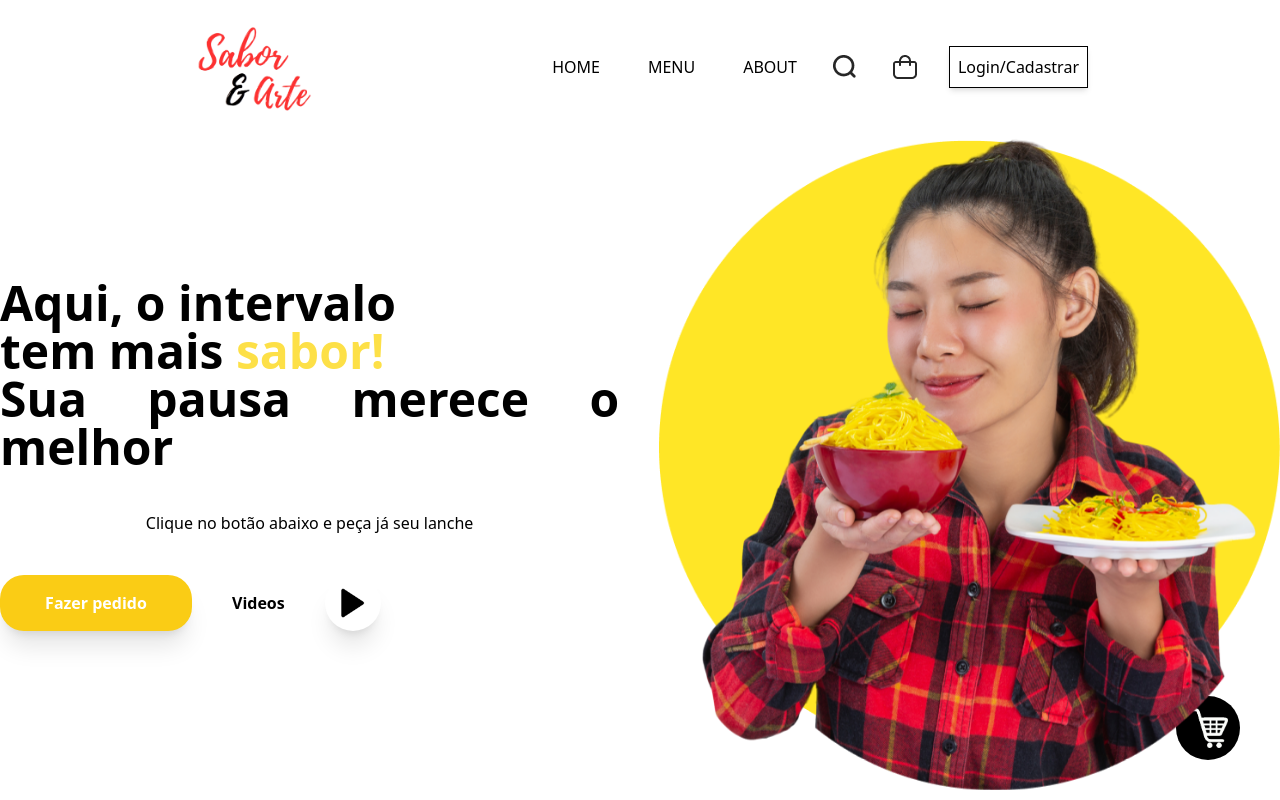
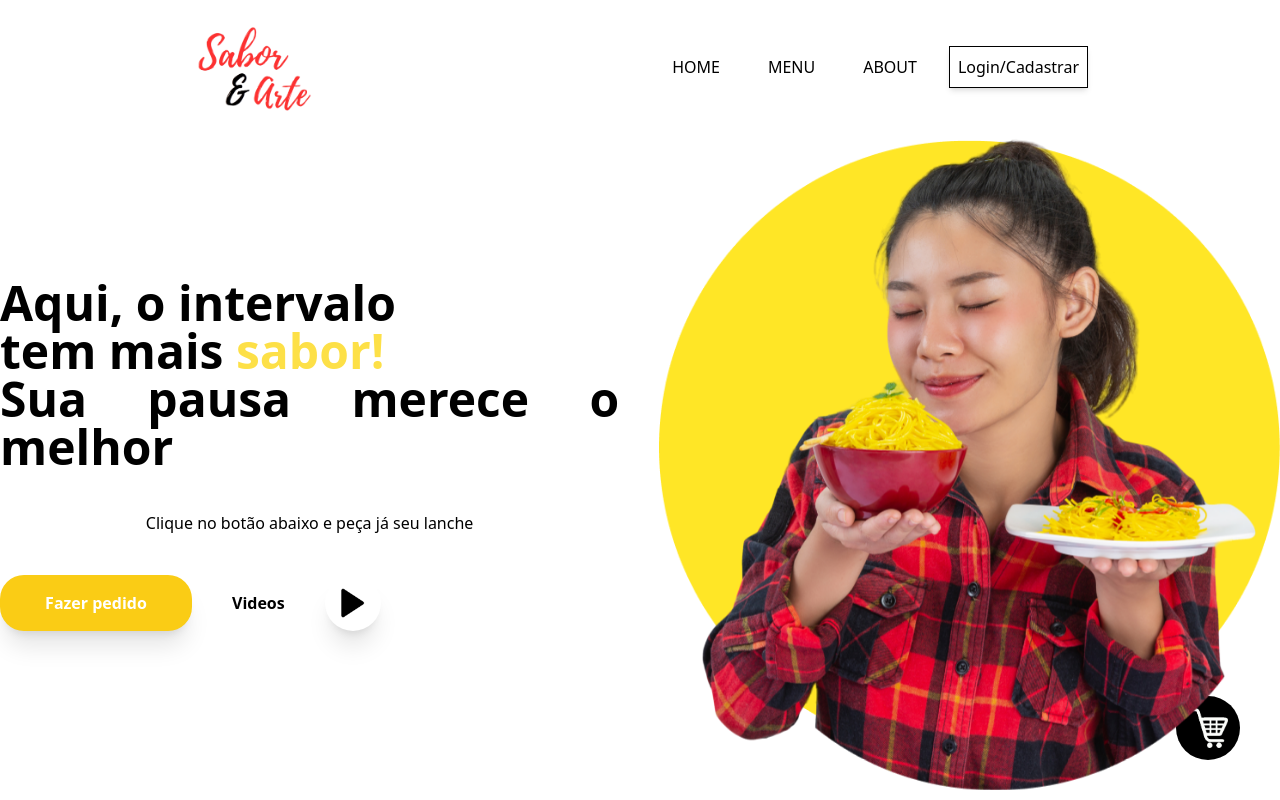
Before and after one commit to FernandesLR/Restaurante, a React (Vite) app in the folder frontend/: page / in a window 1280 px wide. Shown: the top 800 px of the page. Built offline with nearby package versions, Linux system fonts and the light colour scheme.

Commit message:
Feat: remove os itens search e bag do header

```diff
--- a/frontend/src/components/Header.jsx
+++ b/frontend/src/components/Header.jsx
@@ -44,17 +44,7 @@ function Header (){
                     </li>
                   </div>
 
-                  {/* Ícones */}
-                  <li className="hover:scale-110">
-                    <a href="#search">
-                      <img src={search} alt="Search" />
-                    </a>
-                  </li>
-                  <li className="hover:scale-110">
-                    <a href="#bag">
-                      <img src={bag} alt="Bag" />
-                    </a>
-                  </li>
+
 
                   {/* Botão hamburguer */}
                   <div
```
